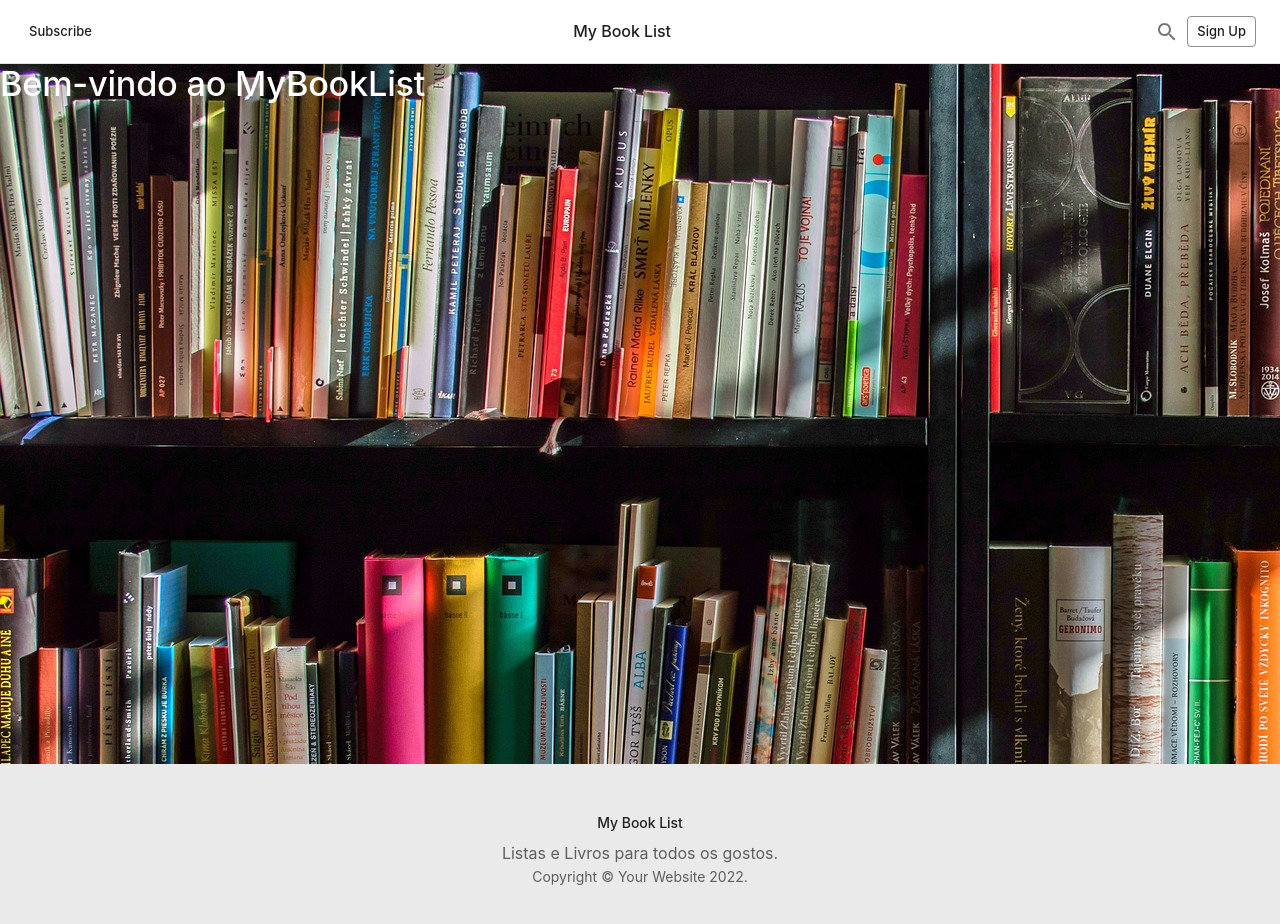
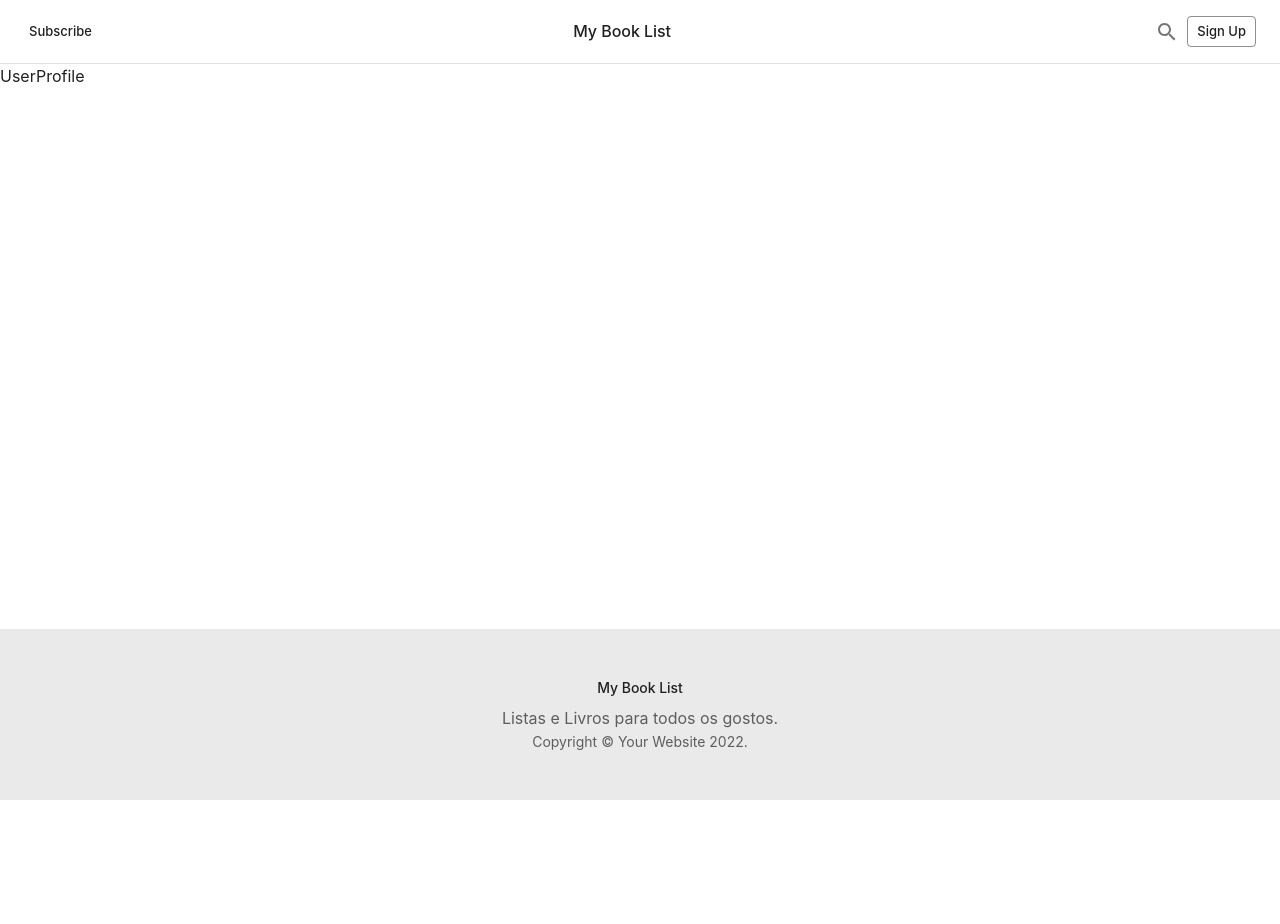
Before and after one commit to fabio-aug/my-book-list-web, a React (Create React App) app: page /perfil-do-usuario/1 in a window 1280 px wide. Before the commit this address led to /home. Shown: the top 924 px of the page. After the commit the page ends 800 px from the top, so only its background shows below. Built offline with nearby package versions, Linux system fonts and the light colour scheme.

Commit message:
Update index.js, UserProfile.js, and 2 more files...

```diff
--- a/src/pages/index.js
+++ b/src/pages/index.js
@@ -1,7 +1,9 @@
 import Home from './home/Home';
 import BookList from './bookList/BookList';
+import UserProfile from './userProfile/UserProfile';
 
 export {
     Home,
-    BookList
+    BookList,
+    UserProfile
 }
--- /dev/null
+++ b/src/pages/userProfile/UserProfile.js
@@ -0,0 +1,10 @@
+import React from 'react';
+
+function UserProfile() {
+
+    return (
+        <div>UserProfile</div>
+    );
+}
+
+export default UserProfile;
--- /dev/null
+++ b/src/pages/userProfile/UserProfile.styles.js
@@ -0,0 +1 @@
+import { styled } from "@mui/system";
--- a/src/routes/Routes.js
+++ b/src/routes/Routes.js
@@ -5,7 +5,8 @@ import { MainLayout } from 'layouts';
 
 import {
     Home,
-    BookList
+    BookList,
+    UserProfile
 } from 'pages';
 
 function Routes() {
@@ -15,6 +16,7 @@ function Routes() {
             children: [
                 { path: '/home', element: <Home /> },
                 { path: '/listagem-de-livros', element: <BookList /> },
+                { path: '/perfil-do-usuario/:idUser', element: <UserProfile /> },
             ]
         },
 
```
